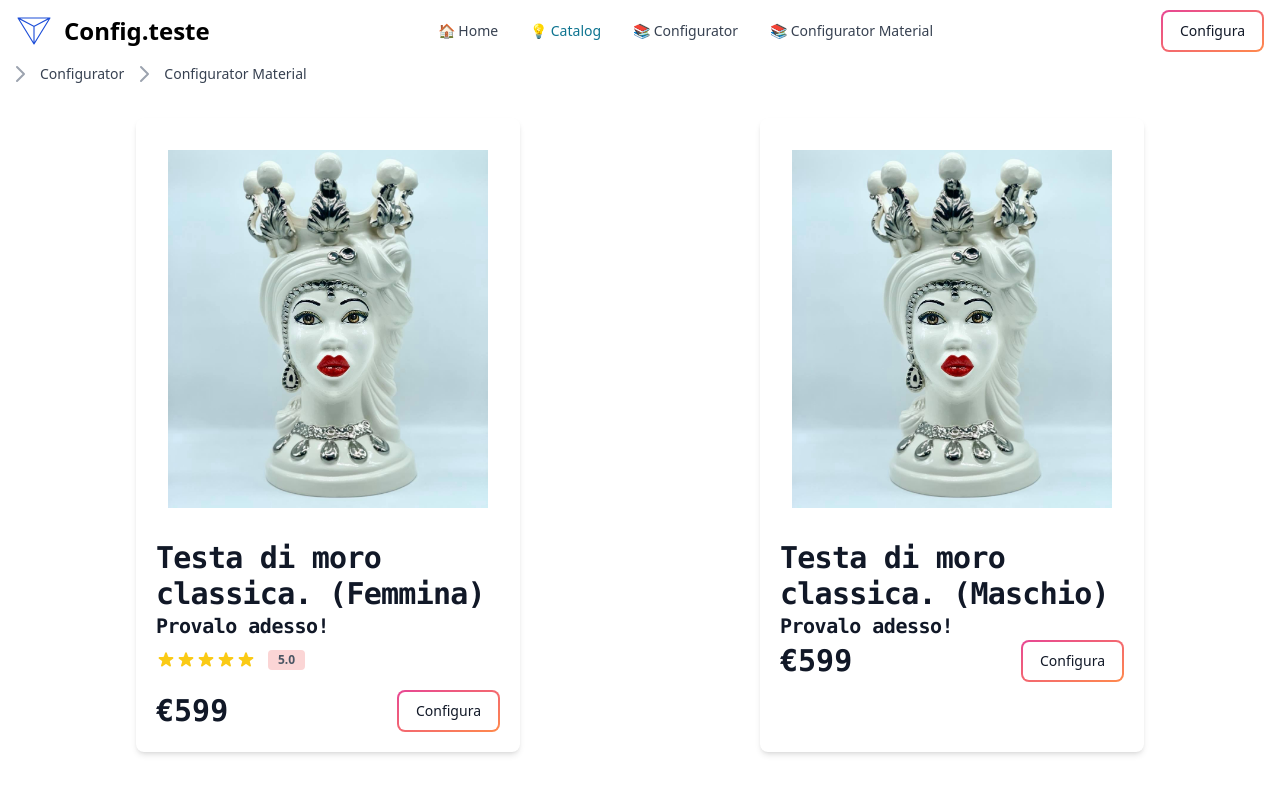
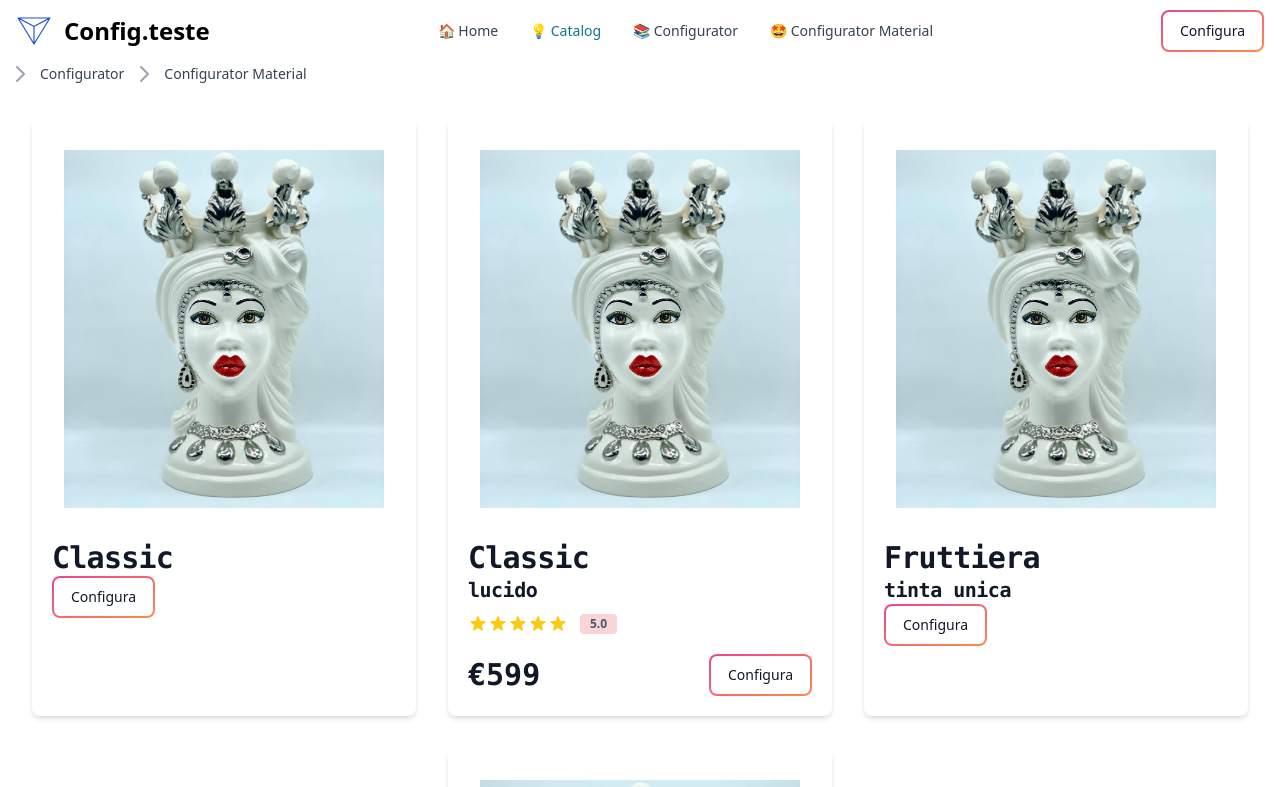
Before and after one commit to salvatorelaspata/config-3d, a React (Vite) app: page /catalog in a window 1280 px wide. Shown: the top 787 px of the page. Built offline with nearby package versions, Linux system fonts and the light colour scheme.

Commit message:
update massiccio

```diff
--- a/src/components/Navbar.jsx
+++ b/src/components/Navbar.jsx
@@ -1,13 +1,11 @@
 import { Button, Navbar as N } from "flowbite-react";
-import { useState } from "react";
-import { Link, useLocation, useParams } from "react-router-dom";
+import { useLocation } from "react-router-dom";
 import { routing } from "../config/routing";
 import { Breadcrumb } from "./Breadcrumb";
 
 export const Navbar = () => {
 	// manage selected menu item
 	const { pathname } = useLocation();
-	// console.log(pathname);
 	return (
 		<>
 			<N fluid={true} rounded={true}>
@@ -28,7 +26,9 @@ export const Navbar = () => {
 					<N.Toggle />
 				</div>
 				<N.Collapse>
-					{routing.map(({ id, path, title, icon }) => (
+					{routing
+						.filter((r) => !r.hidden)
+						.map(({ id, path, title, icon }) => (
 							<N.Link key={id} href={path} active={path === `${pathname}`}>
 								<span>
 									{icon} {"	"}
--- a/src/components/Tile.jsx
+++ b/src/components/Tile.jsx
@@ -1,15 +1,17 @@
 import { Button } from "flowbite-react";
-import { Link } from "react-router-dom";
 
-export const Tile = ({ title, visibleStars, description, image, link }) => {
+export const Tile = ({
+	title,
+	showStars,
+	price,
+	description,
+	image,
+	onClickConfiguration,
+}) => {
 	return (
 		<div className="max-w-sm m-4 bg-white rounded-lg shadow-md dark:bg-gray-800 border-gray-700">
 			<a href="#">
-				<img
-					className="p-8 rounded-t-lg"
-					src="/origin.jpg"
-					alt="product image"
-				/>
+				<img className="p-8 rounded-t-lg" src={image} alt="product image" />
 			</a>
 			<div className="px-5 pb-5">
 				<a href="#">
@@ -22,7 +24,28 @@ export const Tile = ({ title, visibleStars, description, image, link }) => {
 						{description}
 					</h5>
 				</a>
-				{visibleStars && (
+				{showStars && <Stars />}
+				<div className="flex justify-between items-center">
+					{price && (
+						<span className="font-mono text-3xl font-bold text-gray-900 dark:text-white">
+							€599
+						</span>
+					)}
+					<Button
+						onClick={onClickConfiguration}
+						outline={true}
+						gradientDuoTone="pinkToOrange"
+					>
+						Configura
+					</Button>
+				</div>
+			</div>
+		</div>
+	);
+};
+
+// da gestire
+const Stars = () => (
 	<div className="flex items-center mt-2.5 mb-5">
 		<svg
 			aria-hidden="true"
@@ -78,20 +101,4 @@ export const Tile = ({ title, visibleStars, description, image, link }) => {
 			5.0
 		</span>
 	</div>
-				)}
-				<div className="flex justify-between items-center">
-					<span className="font-mono text-3xl font-bold text-gray-900 dark:text-white">
-						€599
-					</span>
-					<Button
-						href="/configurator"
-						outline={true}
-						gradientDuoTone="pinkToOrange"
-					>
-						Configura
-					</Button>
-				</div>
-			</div>
-		</div>
 );
-};
--- a/src/components/__Navbar.jsx
+++ b/src/components/__Navbar.jsx
@@ -1,5 +1,5 @@
 import { useState } from "react";
-import { Link, useLocation, useParams } from "react-router-dom";
+import { Link, useLocation } from "react-router-dom";
 import { Breadcrumb } from "./Breadcrumb";
 
 const cssSelected =
--- /dev/null
+++ b/src/config/catalog.js
@@ -0,0 +1,69 @@
+export const catalog = [
+	{
+		objId: "4a542f9c-b096-4877-b64b-c1735036c765",
+		showStars: false,
+		title: "Classic",
+		description: "",
+		object: {
+			path: "/models/obj/",
+			fileName: "lego.obj",
+			type: "obj",
+		},
+		background: {
+			path: "/models/textures/",
+			fileName: "pedestrian_overpass_1k.hdr",
+		},
+		image: "/origin.jpg",
+		link: `/configurator`,
+	},
+	{
+		objId: "7c7b8d1a-b7af-4c74-b1e3-a3202052d6f1",
+		showStars: true,
+		price: "999.99 €",
+		title: "Classic",
+		description: "lucido",
+		object: {
+			path: "/models/obj/",
+			fileName: "lego.obj",
+			type: "obj",
+		},
+		background: {
+			path: "/models/textures/",
+			fileName: "pedestrian_overpass_1k.hdr",
+		},
+		image: "/origin.jpg",
+		link: `/configuratorRefactor`,
+	},
+	{
+		objId: "25cfcbbe-ae32-486f-86bb-e345254e2d7d",
+		title: "Fruttiera",
+		description: "tinta unica",
+		object: {
+			path: "/models/fbx/",
+			fileName: "Fruttiera.fbx",
+			type: "fbx",
+		},
+		background: {
+			path: "/models/textures/",
+			fileName: "pedestrian_overpass_1k.hdr",
+		},
+		image: "/origin.jpg",
+		link: `/configuratorRefactor`,
+	},
+	{
+		objId: "fcffce86-2dc9-4e7a-a071-5d63253f7180",
+		title: "Fruttiera",
+		description: "colorata",
+		object: {
+			path: "/models/fbx/",
+			fileName: "Fruttiera2.fbx",
+			type: "fbx",
+		},
+		background: {
+			path: "/models/textures/",
+			fileName: "pedestrian_overpass_1k.hdr",
+		},
+		image: "/origin.jpg",
+		link: `/configuratorRefactor`,
+	},
+];
--- a/src/config/routing.jsx
+++ b/src/config/routing.jsx
@@ -12,6 +12,7 @@ export const routing = [
 		title: "Home",
 		icon: "🏠",
 		svgIcon: HomeIcon,
+		hidden: false,
 	},
 	{
 		id: "6c655319-c56a-4ce4-90d4-2491e32fbd61",
@@ -19,6 +20,7 @@ export const routing = [
 		page: <Catalog />,
 		title: "Catalog",
 		icon: "💡",
+		hidden: false,
 	},
 	{
 		id: "e1d69cda-73f3-468b-9101-2416c4616011",
@@ -26,13 +28,30 @@ export const routing = [
 		page: <Configurator />,
 		title: "Configurator",
 		icon: "📚",
+		hidden: false,
 	},
-	,
 	{
 		id: "e1d69cda-73f3-468b-9101-2416c4616012",
 		path: "/configuratorRefactor",
 		page: <ConfiguratorRefactor />,
 		title: "Configurator Material",
+		icon: "🤩",
+		hidden: false,
+	},
+	{
+		id: "e1d69cda-73f3-468b-9101-2416c4616011",
+		path: "/configurator/:objId",
+		page: <Configurator />,
+		title: "Configurator",
 		icon: "📚",
+		hidden: true,
+	},
+	{
+		id: "e1d69cda-73f3-468b-9101-2416c4616012",
+		path: "/configuratorRefactor/:objId",
+		page: <ConfiguratorRefactor />,
+		title: "Configurator Material",
+		icon: "🤩",
+		hidden: true,
 	},
 ];
--- a/src/hook/use3DViewer.js
+++ b/src/hook/use3DViewer.js
@@ -1,6 +1,7 @@
 import { useEffect, useState } from "react";
 import * as THREE from "three";
 import { OrbitControls } from "three/examples/jsm/controls/OrbitControls";
+import { catalog } from "../config/catalog";
 import { actions } from "../store/store";
 import { generateTexture, loadFBX, loadObj, loadRGBE } from "./useLoader";
 
@@ -103,34 +104,46 @@ export const applyRandomMesh = (obj, texture, hdrEquirect) => {
 		});
 };
 
-export const use3DViewer = (mount) => {
+export const use3DViewer = (mount, objId = "") => {
 	const [texture, setTexture] = useState(generateTexture());
 	const [hdrEquirect, setHdrEquirect] = useState(generateTexture());
 	const [objs, setObjs] = useState([]);
-
+	const c = catalog.find((c) => c.objId === objId) || {};
+	const { object, background } = c;
 	useEffect(() => {
 		// load hdr equirectangular texture for environment mapping
-		loadRGBE("./models/textures/", "pedestrian_overpass_1k.hdr").then(
-			(hdrEquirect) => {
+		loadRGBE(
+			background?.path || "/models/textures/",
+			background?.fileName || "pedestrian_overpass_1k.hdr"
+		).then((hdrEquirect) => {
 			setHdrEquirect(hdrEquirect);
 			// load object model .obj
 			Promise.all([
-					loadObj("./models/obj/", "lego.obj"),
-					loadFBX("./models/fbx/", "Fruttiera2.fbx"),
-					loadFBX("./models/fbx/", "Fruttiera.fbx"),
-				]).then(([obj, fbx, fbx2]) => {
+				// loadObj("/models/obj/", "lego.obj"),
+				// loadFBX("/models/fbx/", "Fruttiera2.fbx"),
+				// loadFBX("/models/fbx/", "Fruttiera.fbx"),
+				object?.type === "obj" || !object?.type
+					? loadObj(
+							object?.path || "/models/obj/",
+							object?.fileName || "lego.obj"
+					  )
+					: loadFBX(
+							object?.path || "/models/obj/",
+							object?.fileName || "lego.obj"
+					  ),
+			]).then(([obj /*, fbx, fbx2*/]) => {
 				// loadObj("./models/obj/", "lego.obj").then((obj) => {
 				// loadFBX("./models/fbx/", "Fruttiera2.fbx").then((obj) => {
 
 				obj.position.set(0, 0, 0);
-					fbx.position.set(50, 0, 0);
-					fbx2.position.set(100, 0, 0);
+				// fbx.position.set(50, 0, 0);
+				// fbx2.position.set(100, 0, 0);
 				obj.rotation.set(0, 90, 0);
-					setObjs([obj, fbx, fbx2]);
+				setObjs([obj /*, fbx, fbx2*/]);
 				// apply random mesh color to object model
 				applyRandomMesh(obj, texture, hdrEquirect);
-					applyRandomMesh(fbx, texture, hdrEquirect);
-					applyRandomMesh(fbx2, texture, hdrEquirect);
+				// applyRandomMesh(fbx, texture, hdrEquirect);
+				// applyRandomMesh(fbx2, texture, hdrEquirect);
 				// applyDefaultMesh(obj);
 				// create and configure renderer
 				renderer = new THREE.WebGLRenderer({ antialias: true });
@@ -154,8 +167,8 @@ export const use3DViewer = (mount) => {
 				scene.background = hdrEquirect;
 				// add obj to scene
 				scene.add(obj);
-					scene.add(fbx);
-					scene.add(fbx2);
+				// scene.add(fbx);
+				// scene.add(fbx2);
 
 				// orbit controls
 				controls = new OrbitControls(camera, renderer.domElement);
@@ -179,8 +192,7 @@ export const use3DViewer = (mount) => {
 				// 	false
 				// );
 			});
-			}
-		);
+		});
 
 		// console.log("hdrEquirect", hdrEquirect);
 	}, []);
--- a/src/hook/useViewer.js
+++ b/src/hook/useViewer.js
@@ -25,7 +25,7 @@ const _initialization = (onFinishedLoading) => {
 
 	const loader = new OBJLoader(manager);
 	loader.load(
-		"./models/obj/lego.obj",
+		"/models/obj/lego.obj",
 		function (obj) {
 			// object = obj;
 			onFinishedLoading(obj);
@@ -48,7 +48,7 @@ const _initialization = (onFinishedLoading) => {
 
 	// texture
 	const textureLoader = new THREE.TextureLoader(manager);
-	const texture = textureLoader.load("./models/textures/uv_grid_opengl.jpg");
+	const texture = textureLoader.load("/models/textures/uv_grid_opengl.jpg");
 
 	return [light, light2, texture];
 };
--- a/src/routes/Catalog.jsx
+++ b/src/routes/Catalog.jsx
@@ -1,9 +1,30 @@
+import { useNavigate } from "react-router-dom";
 import { Tile } from "../components/Tile";
+import { catalog } from "../config/catalog";
+import { actions } from "../store/store";
 
 export const Catalog = () => {
+	let navigate = useNavigate();
+
+	const _onClickConfiguration = (tile) => {
+		actions.selectedObject(tile);
+		navigate(`${tile.link}/${tile.objId}`);
+	};
+
 	return (
 		<div className="p-4 flex flex-wrap justify-around">
-			<Tile
+			{catalog.map((tile) => (
+				<Tile
+					key={tile.objId}
+					title={tile.title}
+					showStars={tile.showStars}
+					price={tile.price}
+					description={tile.description}
+					image={tile.image}
+					onClickConfiguration={() => _onClickConfiguration(tile)}
+				/>
+			))}
+			{/* <Tile
 				visibleStars={true}
 				title="Testa di moro classica. (Femmina)"
 				description="Provalo adesso!"
@@ -11,7 +32,12 @@ export const Catalog = () => {
 			<Tile
 				title="Testa di moro classica. (Maschio)"
 				description="Provalo adesso!"
-			/>
+			/> */}
+			{/* <div>
+				<a rel="ar" href="/models/Angioletto.usdz">
+					<img src="/hero.png" />
+				</a>
+			</div> */}
 		</div>
 	);
 };
--- a/src/routes/Configurator.jsx
+++ b/src/routes/Configurator.jsx
@@ -1,11 +1,14 @@
 import { useRef } from "react";
+import { useParams } from "react-router-dom";
 import { Drawer } from "../components/Drawer";
-import Sidebar from "../components/Sidebar";
+// import Sidebar from "../components/Sidebar";
 import useViewer from "../hook/useViewer";
 import { useComponent } from "../store/store";
 
 export const Configurator = () => {
 	const mount = useRef(null);
+	let params = useParams();
+	console.log(params);
 	const [changeRandomColor] = useViewer(mount);
 	const components = useComponent();
 	return (
--- a/src/routes/ConfiguratorRefactor.jsx
+++ b/src/routes/ConfiguratorRefactor.jsx
@@ -1,10 +1,12 @@
 import { useRef } from "react";
+import { useParams } from "react-router-dom";
 import { applyRandomMesh, use3DViewer } from "../hook/use3DViewer";
 
 export const ConfiguratorRefactor = () => {
 	const mount = useRef(null);
-
-	const { objs, texture, hdrEquirect } = use3DViewer(mount);
+	let { objId } = useParams();
+	console.log(objId);
+	const { objs, texture, hdrEquirect } = use3DViewer(mount, objId);
 	return (
 		<div className="flex justify-center">
 			<div ref={mount} />
```
Also changed, not shown: src/components/Breadcrumb.jsx (+6 -2 lines), src/store/store.js (+11 -3 lines). Lines whose indentation alone changed are shown as unchanged.
